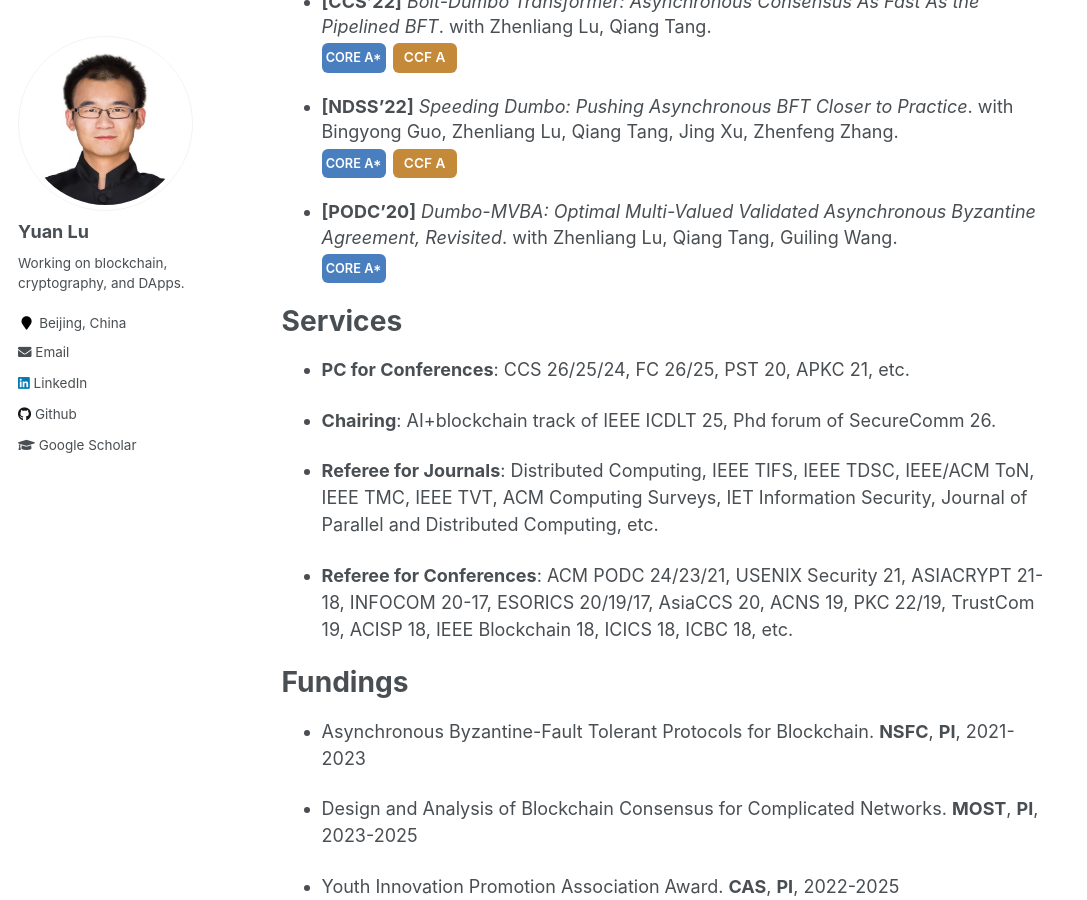
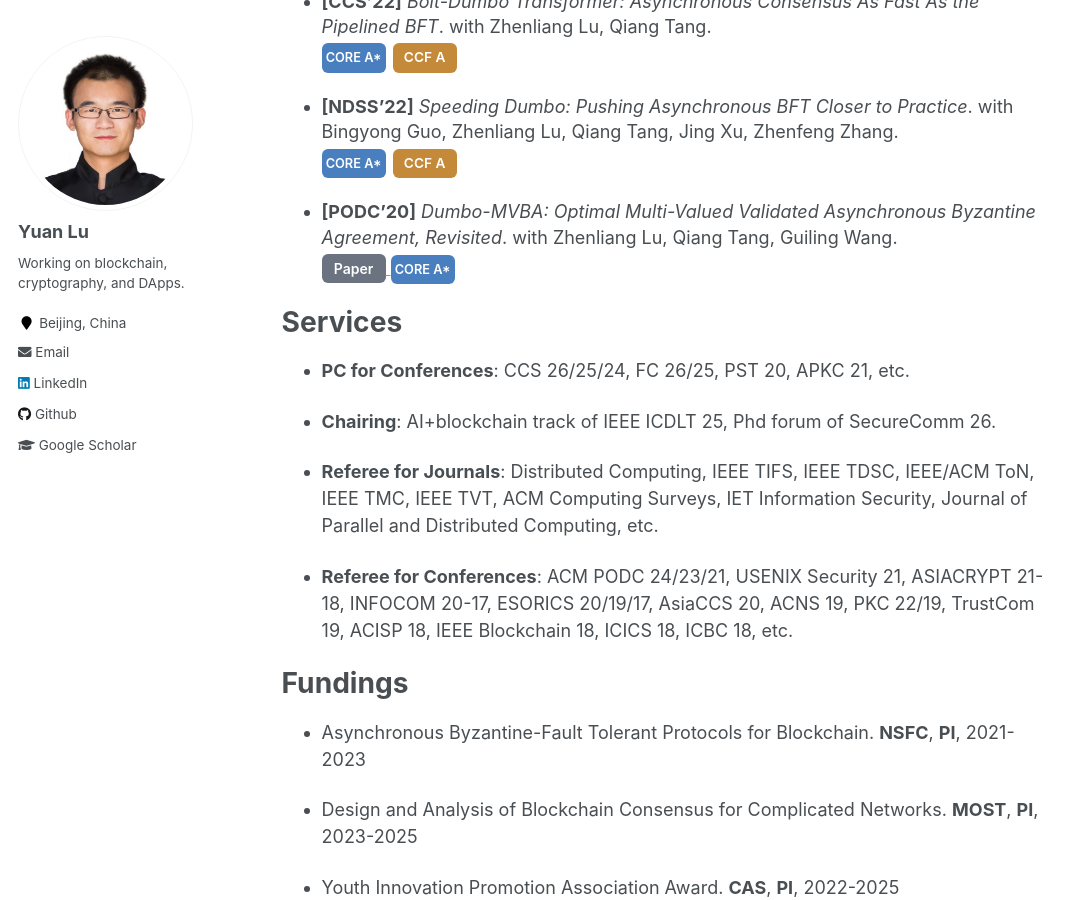
Before and after one commit to yylluu/yylluu.github.io, a Jekyll site: the page built from _pages/about.md, in a window 1280 px wide and 900 px high, scrolled down 1799 px. Shown: the whole window, without its empty margins (0-1087 px from the left). Built offline with Jekyll 4.4.1, drawn with Linux system fonts in a browser that asks for light colours.

Commit message:
Update about.md

```diff
--- a/_pages/about.md
+++ b/_pages/about.md
@@ -112,7 +112,10 @@ Many of my research results have been published in top-tier computer science ven
 <li class="pub-entry">
 <strong>[PODC’20]</strong> <em>Dumbo-MVBA: Optimal Multi-Valued Validated Asynchronous Byzantine Agreement, Revisited</em>. with Zhenliang Lu, Qiang Tang, Guiling Wang.
 <div class="pub-badges">
-<span class="pub-badge badge-core">CORE A*</span>
+  <a href="https://eprint.iacr.org/2020/842" target="_blank">
+    <span class="pub-badge badge-paper">Paper</span>
+  </a>
+  <span class="pub-badge badge-core">CORE A*</span>
 </div>
 </li>
 
```
